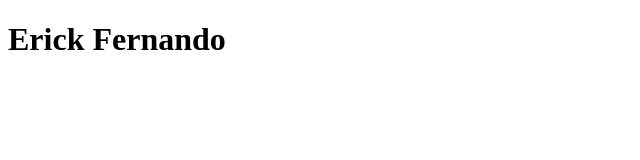
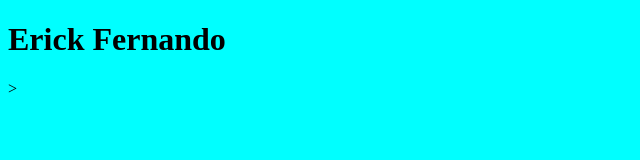
Before and after one commit to eyac-2017210/Prueba, a plain HTML site: page inde.html in a window 1280 px wide. Shown: the whole page, without its empty margins (0-640 px from the left). Drawn offline with Linux system fonts and the light colour scheme.

Commit message:
Se agrego fondo de color

```diff
--- a/inde.html
+++ b/inde.html
@@ -5,6 +5,8 @@
     <meta http-equiv="X-UA-Compatible" content="IE=edge">
     <meta name="viewport" content="width=device-width, initial-scale=1.0">
     <h1>Erick Fernando</h1>
+    <body style= "background-color: aqua;">
+        </body>>
 </head>
 <body>
 
```
